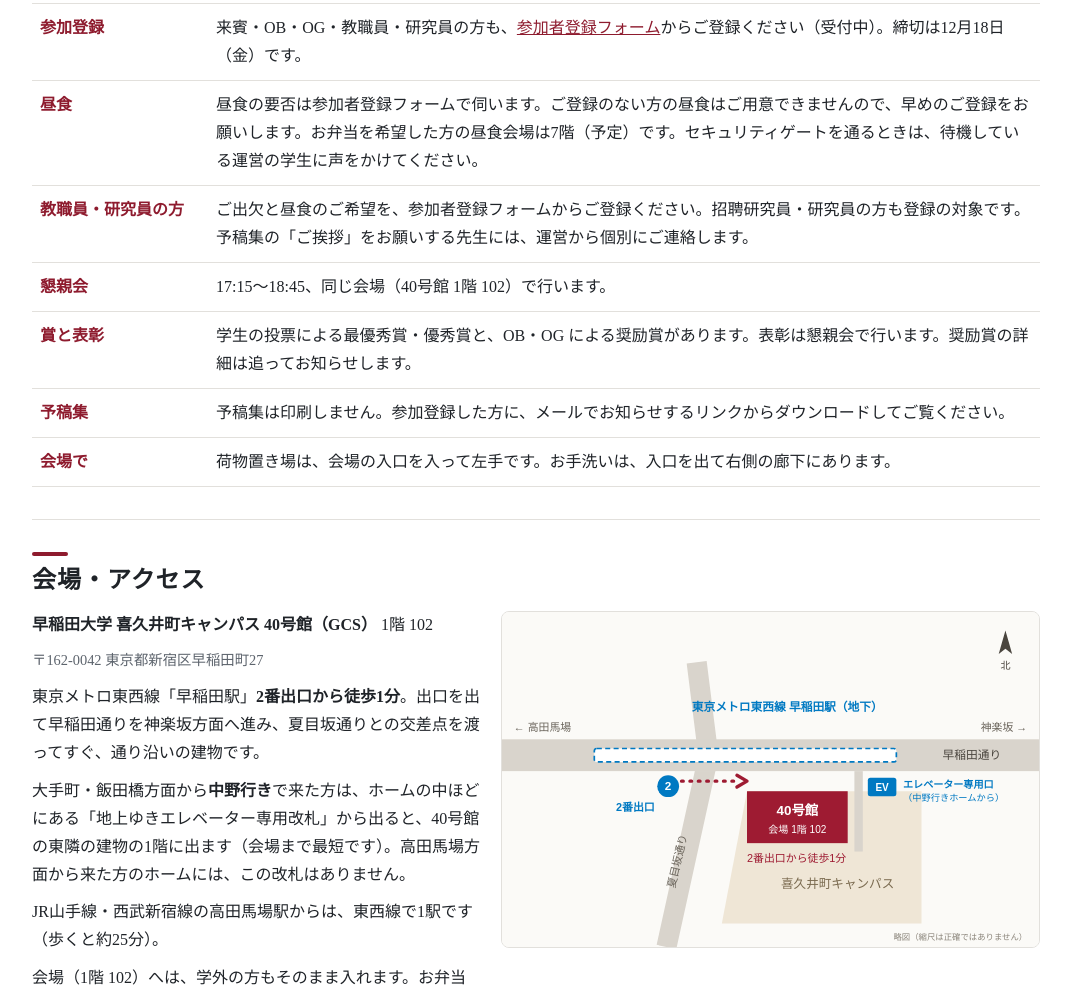
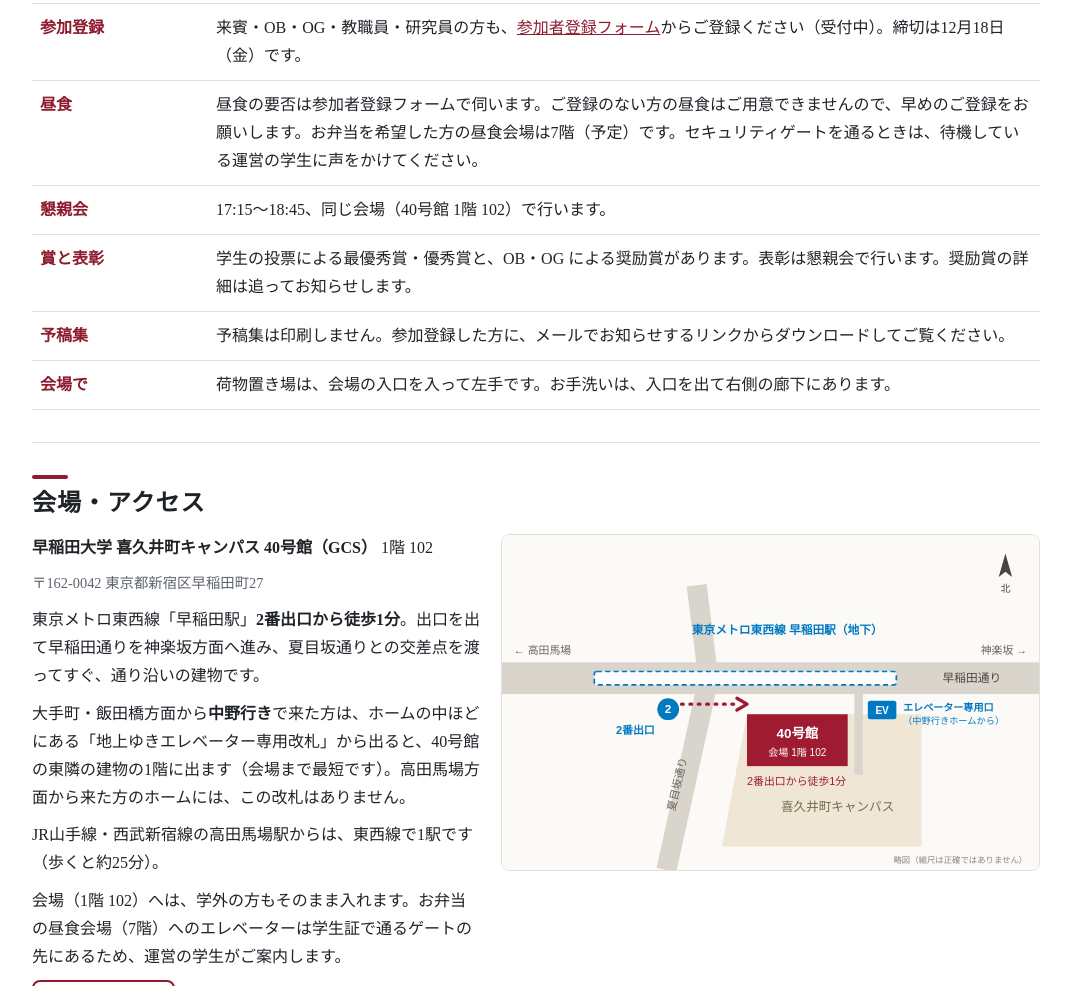
Before and after one commit to pcl-sotsushuron/pcl-sotsushuron.github.io, a plain HTML site: page 2026/index.html in a window 1280 px wide. Shown: the part 2152-3138 px from the top of the page, without its empty margins (104-1175 px from the left). Drawn offline with Linux system fonts and the light colour scheme.

Commit message:
教職員・研究員の方の項目を削除（参加登録の項目で足りるため）
Co-Authored-By: Claude Opus 5.5 <noreply@anthropic.com>

```diff
--- a/2026/index.html
+++ b/2026/index.html
@@ -83,7 +83,6 @@
   <dl class="kv">
     <dt>参加登録</dt><dd>来賓・OB・OG・教職員・研究員の方も、<a href="https://docs.google.com/forms/d/e/1FAIpQLSc8ZwVKthtfADjpt4Mk3TMJL_-n_F20B_ENEa0pPwIgdK9Agg/viewform" target="_blank" rel="noopener">参加者登録フォーム</a>からご登録ください（受付中）。締切は12月18日（金）です。</dd>
     <dt>昼食</dt><dd>昼食の要否は参加者登録フォームで伺います。ご登録のない方の昼食はご用意できませんので、早めのご登録をお願いします。お弁当を希望した方の昼食会場は7階（予定）です。セキュリティゲートを通るときは、待機している運営の学生に声をかけてください。</dd>
-    <dt>教職員・研究員の方</dt><dd>ご出欠と昼食のご希望を、参加者登録フォームからご登録ください。招聘研究員・研究員の方も登録の対象です。予稿集の「ご挨拶」をお願いする先生には、運営から個別にご連絡します。</dd>
     <dt>懇親会</dt><dd>17:15〜18:45、同じ会場（40号館 1階 102）で行います。</dd>
     <dt>賞と表彰</dt><dd>学生の投票による最優秀賞・優秀賞と、OB・OG による奨励賞があります。表彰は懇親会で行います。奨励賞の詳細は追ってお知らせします。</dd>
     <dt>予稿集</dt><dd>予稿集は印刷しません。参加登録した方に、メールでお知らせするリンクからダウンロードしてご覧ください。</dd>
```
Also changed, not shown: 2026/greeting_sample.png (deleted).
